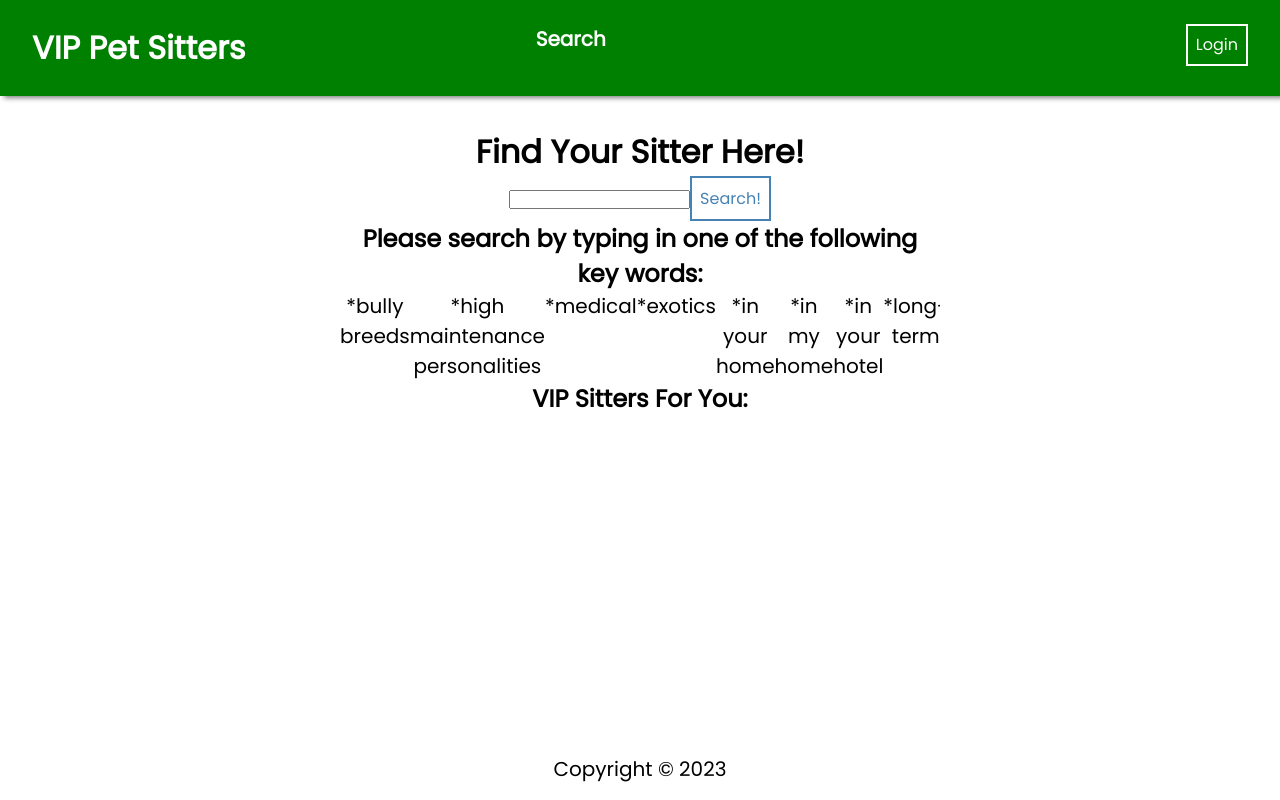
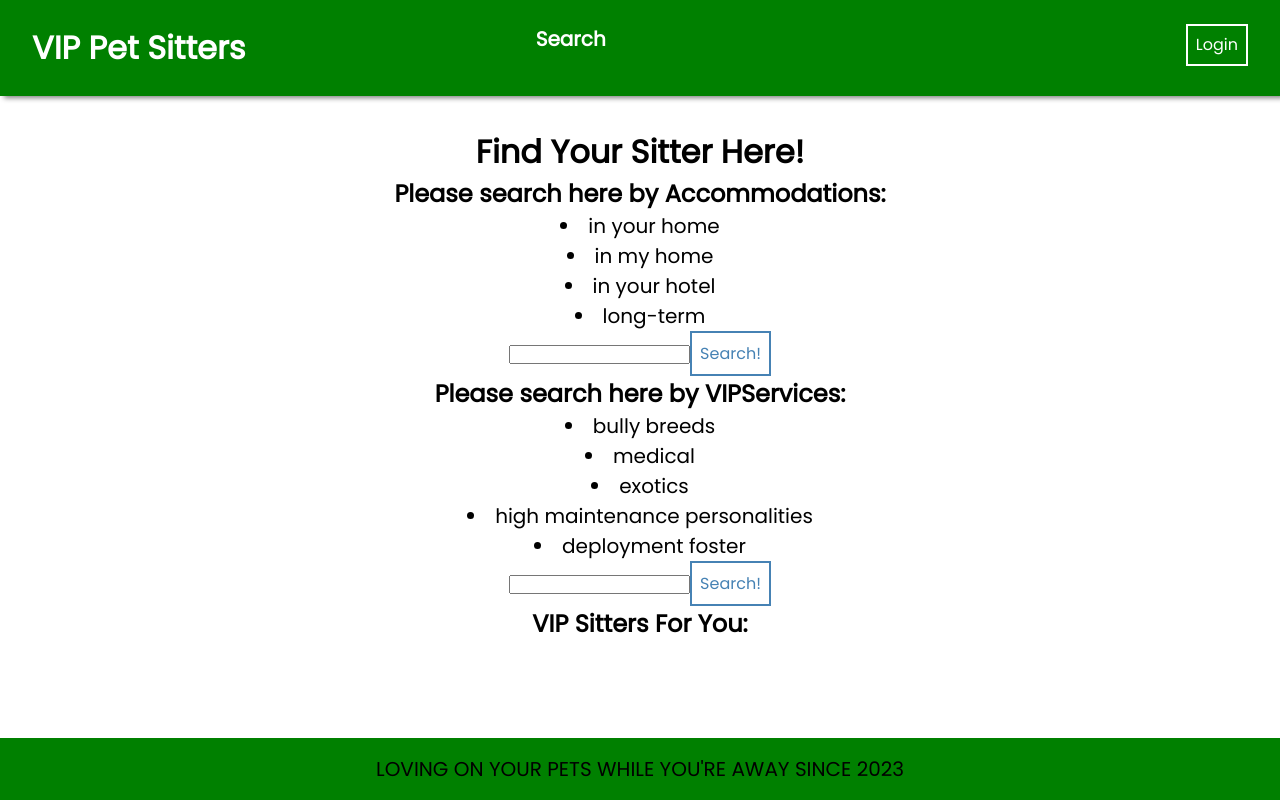
Before and after one commit to jellyphishing/vip-pet-sitters-frontend, a React (Create React App) app: page /searchpage in a window 1280 px wide. Built offline with nearby package versions, Linux system fonts and the light colour scheme.

Commit message:
changed accommodations and VIPServices properties to match the database exactly in the register sitter form

```diff
--- a/src/App.jsx
+++ b/src/App.jsx
@@ -9,6 +9,7 @@ import RegisterSitterPage from "./pages/RegisterSitterPage/RegisterSitterPage";
 import RegisterClientPage from "./pages/RegisterClientPage/RegisterClientPage";
 import SearchPage from "./pages/SearchPage/SearchPage";
 import SitterDetailsPage from "./pages/SitterDetailsPage/SitterDetailsPage";
+import SitterHomePage from "./pages/SitterHomePage/SitterHomePage";
 
 // Component Imports
 import Navbar from "./components/NavBar/NavBar";
@@ -35,6 +36,7 @@ function App() {
         <Route path="/login" element={<LoginPage />} />
         <Route path="/searchpage" element={<SearchPage />} />
         <Route path="/sitterDetails" element={<SitterDetailsPage />} />
+        <Route path="/sitterHomePage" element={<SitterHomePage />} />
       </Routes>
       <Footer />
     </div>
--- a/src/components/FavoritesList/FavoritesList.jsx
+++ b/src/components/FavoritesList/FavoritesList.jsx
@@ -1,5 +1,5 @@
 const FavoritesList = () => {
-  return <h1>I Loved These Sittes!</h1>;
+  return <h1>I Loved These Sitters!</h1>;
 };
 
 export default FavoritesList;
--- a/src/components/Footer/Footer.css
+++ b/src/components/Footer/Footer.css
@@ -1,4 +1,5 @@
 footer {
+  background-color: green;
   position: fixed;
   bottom: 0;
   font-size: 1.2rem;
--- a/src/components/Footer/Footer.jsx
+++ b/src/components/Footer/Footer.jsx
@@ -3,7 +3,7 @@ import "./Footer.css";
 const Footer = () => {
   return (
     <footer>
-      <p>Copyright © 2023</p>{" "}
+      <p>LOVING ON YOUR PETS WHILE YOU'RE AWAY SINCE 2023</p>{" "}
     </footer>
   );
 };
--- a/src/hooks/useCustomForm.js
+++ b/src/hooks/useCustomForm.js
@@ -5,7 +5,7 @@ const useCustomForm = (onSubmit, initialValues = {}) => {
 
   const handleInputChange = (e) => {
     e.persist();
-    if (e.target.name === "isSitter") {
+    if (e.target.name === "isStudent") {
       setFormValues({ ...formData, [e.target.name]: e.target.checked });
     } else {
       setFormValues({ ...formData, [e.target.name]: e.target.value });
--- a/src/pages/RegisterSitterPage/RegisterSitterPage.jsx
+++ b/src/pages/RegisterSitterPage/RegisterSitterPage.jsx
@@ -111,7 +111,7 @@ const RegisterSitterPage = () => {
         </label>
         <label>
           VIP Services(bully breeds, exotics, high maintenance personalities,
-          medical):{" "}
+          medical, deployment foster):{" "}
           <input
             type="text"
             name="vipServices"
@@ -120,8 +120,7 @@ const RegisterSitterPage = () => {
           />
         </label>
         <label>
-          Accommodations(my house, your house, in your hotel, long-term,
-          deployment foster) :{" "}
+          Accommodations(in my home, in your home, in your hotel, long-term) :{" "}
           <input
             type="text"
             name="accommodations"
--- a/src/pages/SearchPage/SearchPage.jsx
+++ b/src/pages/SearchPage/SearchPage.jsx
@@ -4,18 +4,26 @@ import SearchBar from "../../components/SearchBar/SearchBar";
 import { useState } from "react";
 import ResultsList from "../../components/ResultsList/ResultsList";
 import "./SearchPage.css";
+import useAuth from "../../hooks/useAuth";
 
 const SearchPage = () => {
   const [searchTerm, setSearchTerm] = useState("");
   const [searchResults, setSearchResults] = useState([]);
+  const [user, token] = useAuth();
 
   const fetchSitters = async () => {
     try {
       let lowerCaseSearch = searchTerm.toLowerCase();
       let response = await axios.get(
-        `https://localhost:5001/api/sitters/${lowerCaseSearch}/`
+        `https://localhost:5001/api/sitters/name/${lowerCaseSearch}/`,
+        {
+          headers: {
+            Authorization: "Bearer " + token,
+          },
+        }
       );
-      setSearchResults(response.data.items); //switched out .sitters for .items
+      console.log(response.data);
+      setSearchResults(response.data); //switched out .sitters for .items, then tried to delete the 3rd dot note
     } catch (error) {
       console.log("Error in fetchSitters: ", error);
     }
@@ -28,23 +36,34 @@ const SearchPage = () => {
   return (
     <div className="container search">
       <h1>Find Your Sitter Here!</h1>
-      <SearchBar
-        searchTerm={searchTerm}
-        setSearchTerm={setSearchTerm}
-        handleSubmit={handleSubmit}
-      />
-      <h2>Please search by typing in one of the following key words: </h2>
-      <ul>
-        <li>*bully breeds</li>
-        <li>*high maintenance personalities</li>
-        <li>*medical</li>
-        <li>*exotics</li>
-        <li>*in your home</li>
-        <li>*in my home</li>
-        <li>*in your hotel</li>
-        <li>*long-term</li>
-        <li>*deployment foster</li>
-      </ul>
+
+      <div>
+        <h2>Please search here by Accommodations: </h2>
+        <li>in your home</li>
+        <li>in my home</li>
+        <li>in your hotel</li>
+        <li>long-term</li>
+        <SearchBar
+          searchTerm={searchTerm}
+          setSearchTerm={setSearchTerm}
+          handleSubmit={handleSubmit}
+        />
+      </div>
+
+      <div>
+        <h2>Please search here by VIPServices: </h2>
+        <li>bully breeds</li>
+        <li>medical</li>
+        <li>exotics</li>
+        <li>high maintenance personalities</li>
+        <li>deployment foster</li>
+        <SearchBar
+          searchTerm={searchTerm}
+          setSearchTerm={setSearchTerm}
+          handleSubmit={handleSubmit}
+        />
+      </div>
+
       <ResultsList searchResults={searchResults} />
     </div>
   );
--- a/src/pages/SitterDetailsPage/SitterDetailsPage.jsx
+++ b/src/pages/SitterDetailsPage/SitterDetailsPage.jsx
@@ -1,10 +1,13 @@
 import axios from "axios";
 import { useParams } from "react-router-dom";
 import React, { useEffect, useState } from "react";
+import useAuth from "../../hooks/useAuth";
 
 const SitterDetailsPage = () => {
   const { sitterId } = useParams();
   const [sitterDetails, setSitterDetails] = useState();
+  const [user, token] = useAuth();
+  const [location, setLocation] = useState(null);
 
   useEffect(() => {
     fetchSitterDetails();
@@ -12,7 +15,12 @@ const SitterDetailsPage = () => {
   const fetchSitterDetails = async () => {
     try {
       let response = await axios.get(
-        `https://localhost:5001/api/sitters/${sitterId}/`
+        `https://localhost:5001/api/sitters/${sitterId}/`,
+        {
+          headers: {
+            Authorization: "Bearer " + token,
+          },
+        }
       );
       setSitterDetails(response.data);
     } catch (error) {
@@ -22,10 +30,19 @@ const SitterDetailsPage = () => {
 
   const postNewFavorite = async () => {
     try {
-      let response = await axios.options(
-        `https://localhost:5001/api/favorites/`
+      let response = await axios.post(
+        `https://localhost:5001/api/favorites/`,
+        {
+          sitterId: sitterId,
+          firstName: sitterDetails.firstName,
+        },
+        {
+          headers: {
+            Authorization: "Bearer " + token,
+          },
+        }
       );
-      postNewFavorite(response.data.sitterId);
+      fetchSitterDetails();
     } catch (error) {
       console.log("Error in post new favorite: ", error);
     }
@@ -34,18 +51,18 @@ const SitterDetailsPage = () => {
     <div className="container">
       {sitterDetails ? (
         <div>
-          <h1>All About Me!</h1>
-          <h3>Welcome to {sitterDetails.firstName}'s page!</h3>
-          <h3>All About Me: {sitterDetails.allAboutMe}</h3>
-          <h3>First Name: {sitterDetails.firstName}</h3>
-          <h3>Last Name: {sitterDetails.lastName}Last Name: </h3>
-          <h3>Street Address: {sitterDetails.streetAddress}</h3>
-          <h3>City: {sitterDetails.city}</h3>
-          <h3>Zip Code: {sitterDetails.zipCode}</h3>
-          <h3>Email: {sitterDetails.email}</h3>
-          <h3>Phone Number: {sitterDetails.phoneNumber}</h3>
-          <h3>VIP Services: {sitterDetails.vipServices}</h3>
-          <h3>Accommodations: {sitterDetails.accommodations}</h3>
+          <h1>Welcome to {sitterDetails.firstName}'s page!</h1>
+          <li>All About Me: {sitterDetails.allAboutMe}</li>
+          <li>First Name: {sitterDetails.firstName}</li>
+          <li>Last Name: {sitterDetails.lastName}</li>
+          <li>Street Address: {sitterDetails.streetAddress}</li>
+          <li>City: {sitterDetails.city}</li>
+          <li>Zip Code: {sitterDetails.zipCode}</li>
+          <li>Email: {sitterDetails.email}</li>
+          <li>Phone Number: {sitterDetails}</li>
+          <li>VIP Services: {sitterDetails.vipServices}</li>
+          <li>Accommodations: {sitterDetails.accommodations}</li>
+          <h3 onClick={postNewFavorite}>Love Button</h3>
         </div>
       ) : (
         <h1>Loading...</h1>
--- a/src/pages/SitterHomePage/SitterHomePage.jsx
+++ b/src/pages/SitterHomePage/SitterHomePage.jsx
@@ -0,0 +1,70 @@
+import React, { useEffect, useState } from "react";
+import axios from "axios";
+import useAuth from "../../hooks/useAuth";
+
+const SitterHomePage = ({ sitterId }) => {
+  const [location, setLocation] = useState(null);
+  const [sitterDetails, setSitterDetails] = useState();
+  const [user, token] = useAuth();
+
+  useEffect(() => {
+    // Fetch user's location details using Geocoding API when the component mounts
+    const fetchLocation = async () => {
+      try {
+        const apiKey = "AIzaSyDxUMDxleuv72lZ_iwW9xy3OK_9u7cQx_0";
+        const response = await axios.get(
+          `https://maps.googleapis.com/maps/api/geocode/json?address=${sitterId.address}&key=${apiKey}`
+        );
+
+        // Extract the location details from the response
+        const { results } = response.data;
+        if (results && results.length > 0) {
+          const { formatted_address } = results[0];
+          setLocation(formatted_address);
+        }
+      } catch (error) {
+        console.error("Error fetching location:", error);
+      }
+    };
+
+    fetchLocation();
+  }, [sitterId]);
+
+  useEffect(() => {
+    fetchSitterDetails();
+  }, []);
+  const fetchSitterDetails = async () => {
+    try {
+      let response = await axios.get(
+        `https://localhost:5001/api/sitters/${sitterId}/`,
+        {
+          headers: {
+            Authorization: "Bearer " + token,
+          },
+        }
+      );
+      setSitterDetails(response.data);
+    } catch (error) {
+      console.log("Error in fetchSitterDetails: ", error);
+    }
+  };
+
+  return (
+    <div>
+      <h2>${sitterId.firstName}'s Home Page</h2>
+      <li>All About Me: {sitterDetails.allAboutMe}</li>
+      <li>First Name: {sitterDetails.firstName}</li>
+      <li>Last Name: {sitterDetails.lastName}</li>
+      <li>Street Address: {sitterDetails.streetAddress}</li>
+      <li>City: {sitterDetails.city}</li>
+      <li>Zip Code: {sitterDetails.zipCode}</li>
+      <li>Email: {sitterDetails.email}</li>
+      <li>Phone Number: {sitterDetails.phoneNumber}</li>
+      <li>VIP Services: {sitterDetails.vipServices}</li>
+      <li>Accommodations: {sitterDetails.accommodations}</li>
+      {location && <p>Location: {location}</p>}
+    </div>
+  );
+};
+
+export default SitterHomePage;
```
Also changed, not shown: src/components/ResultsList/ResultsList.jsx (+9 -7 lines).
